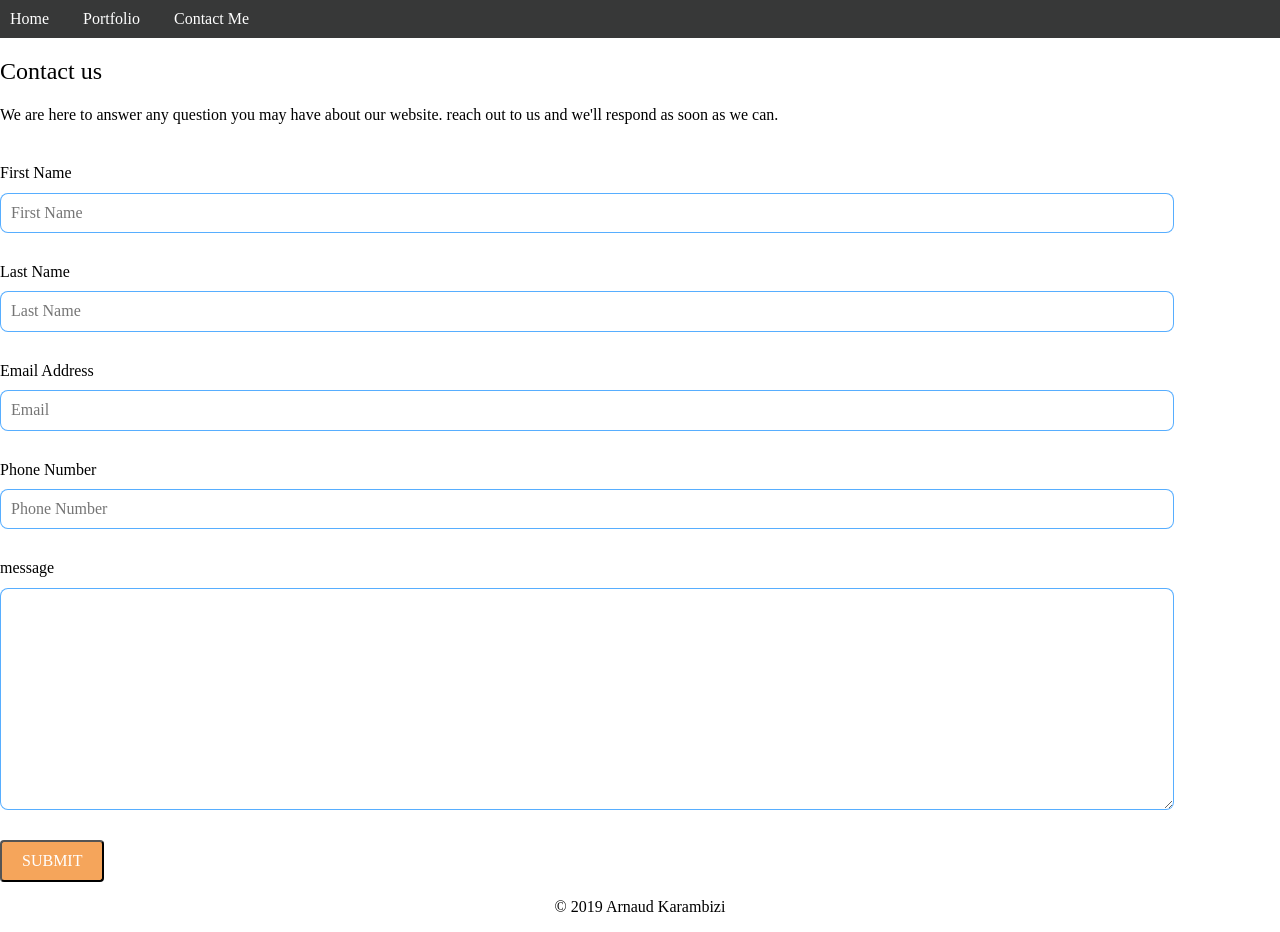
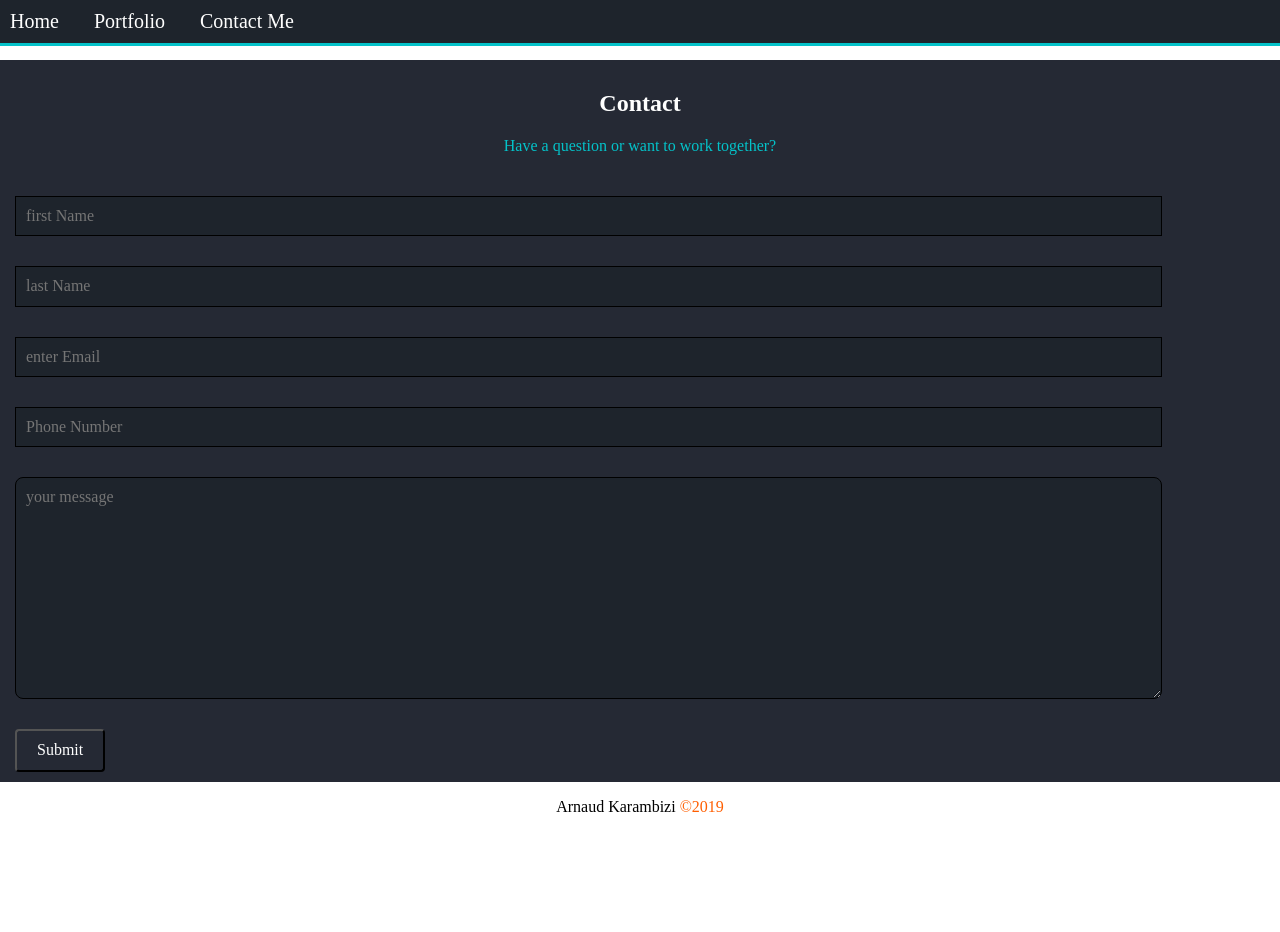
Before and after one commit to ArnaudKarambizi/Portfolio, a plain HTML site: page contact.html in a window 1280 px wide. After the commit the page ends 832 px from the top, so only its background shows below. Drawn offline with nearby package versions, Linux system fonts and the light colour scheme.

Commit message:
made changes

```diff
--- a/assets/css/style.css
+++ b/assets/css/style.css
@@ -11,15 +11,27 @@ a {
     text-decoration: none;
 }
 
-h2 {
-    font-family: ambroise-std;
-    font-weight: 200;
+h2 h3 {
+    font-family: raleway;
+    font-weight: 100;
+}
+
+.name {
+    color: #E31B6D;
 }
 
 .mynav {
-    background-color: rgba(3, 4, 5, 0.794);
+    font-family: 'raleway-bold';
+    text-transform: capitalize;
+    font-size: 20px;
+    background-color: #1E242C;
+    border-bottom: 3px solid #04C2C9;
+    margin-bottom: 14px;
+}
 
-    margin-bottom: 14px;
+.selected:hover {
+    transition-duration: .5s;
+    color: rgb(0, 132, 255) !important;
 }
 
 .mynav li {
@@ -55,11 +67,10 @@ h2 {
 }
 
 .aboutme {
-    font-family: ambroise-std;
+    font-family: raleway-bold;
     font-size: 20px;
     line-height: 24px;
     margin-bottom: 154px;
-    border: 0.5px solid rgb(0, 153, 255);
     background-color: white;
     border-radius: 18px;
     width: 500px;
@@ -68,42 +79,98 @@ h2 {
     text-align: center;
 }
 
-/* contac page */
-.contact p {
-    margin-bottom: 40px;
+#myportfolio {
+    font-family: raleway-bold;
+    white-space: initial;
+    /* line-break: auto; */
+    /* font-size: 16px; */
+    font-size: 20px;
 }
 
-.contact form {
+#myportfolio h1 {
+    font-family: raleway-bold sans-serif;
+    text-align: center;
+    text-transform: uppercase;
+    font-size: 25pt;
+    /* text-decoration: underline; */
+}
+
+/* contact page */
+.contact-container {
+    display: block;
+    width: 100%;
+    box-sizing: border-box;
+    outline: none;
+    border: 0;
+    padding: 10px 15px;
+    background-color: #252934;
+    font-size: 12pt;
+    margin-bottom: 3px;
+    /* color: #fff; */
+}
+
+.contact-container h2 {
+    font-family: 'raleway-bold';
+    color: #fff;
+    text-align: center;
+}
+
+.contact-container p {
+    color: #04C2C9;
+    margin-bottom: 40px;
+    text-align: center;
+}
+
+.contact-container form {
+
     width: 90%;
 }
 
-.contact input,
-.contact textarea {
+.contact-container input,
+.contact-container textarea {
     display: block;
     width: 100%;
-    border: 0.5px solid rgba(0, 132, 255, 0.658);
+    border: 0.5px solid;
 }
 
-.contact input {
+.contact-container input {
+    cursor: text;
+    caret-color: #fff;
+    background-color: #1E242C;
     padding: 10px 10px;
     margin: 10px 0 30px 0;
-    border-radius: 8px;
+
 }
 
-.contact textarea {
+input:focus {
+    border: 3px solid #fff;
+}
+
+textarea:focus {
+    border: 3px solid #fff;
+}
+
+
+.contact-container textarea {
+    background-color: #1E242C;
     padding: 10px 10px;
     margin: 10px 0 30px 0;
     height: 200px;
     border-radius: 8px;
 }
 
-.contact button {
-    background-color: rgb(245, 165, 91);
+.contact-container button {
+    background-color: #252934;
     padding: 10px 20px;
     color: #fff;
+
     font-weight: 200;
     cursor: pointer;
     border-radius: 4px;
+}
+
+.contact-container button:hover {
+    background-color: #04C2C9;
 }
 
 /* ------- FOOTER ---------*/
@@ -158,7 +225,12 @@ h2 {
 /* Add rounded corners to the top left and the top right corner of the image */
 .projects img {
     width: 400px;
-    border: 2px solid rgb(0, 132, 255);
+    border: 2px solid #04C2C9;
+    ;
     /* margin: auto; */
     border-radius: 5px;
 }
+
+.highlight {
+    color: rgb(255, 94, 0);
+}
--- a/contact.html
+++ b/contact.html
@@ -11,50 +11,49 @@
     <body>
         <nav class="mynav">
             <ul>
-                <li><a href="index.html">Home</a></li>
-                <li><a href="portfolio.html">portfolio</a></li>
-                <li><a href="contact.html">contact me </a></li>
+                <li><a href="index.html" class="selected">Home</a></li>
+                <li><a href="portfolio.html"class="selected">portfolio</a></li>
+                <li><a href="contact.html"class="selected">contact me </a></li>
             </ul>
         </nav>
 
-        <section class="contact container">
-            <h2>Contact us</h2>
+        <section class="contact-container">
+            <h2>Contact </h2>
             <p>
-                We are here to answer any question you may have about our
-                website. reach out to us and we'll respond as soon as we can.
+            Have a question or want to work together?
             </p>
             <form class="contact-form" action="#">
                 <div class="contact-names">
-                    <label for="firstName">First Name </label>
+
                     <input
                         type="text"
-                        name="FirstName"
+                        name="firstName"
                         id="firstName"
-                        placeholder="First Name"
+                        placeholder="first Name"
                         required
                     />
 
-                    <label for="LastName">Last Name </label>
+
                     <input
                         type="text"
-                        name="LastName"
-                        id="LastName"
-                        placeholder="Last Name"
+                        name="lastName"
+                        id="lastName"
+                        placeholder="last Name"
                         required
                     />
                 </div>
                 <div class="contact-email">
-                    <label for="email"> Email Address </label>
+
                     <input
                         type="email"
                         name="email"
                         id="email"
-                        placeholder="Email"
+                        placeholder="enter Email"
                         required
                     />
                 </div>
                 <div class="contact-phone">
-                    <label for="phone">Phone Number</label>
+
                     <input
                         type="text"
                         name="phone"
@@ -63,12 +62,12 @@
                     />
                 </div>
                 <div class="contact-comment">
-                    <label for="comment">message </label>
-                    <textarea id="comment" required></textarea>
+
+                    <textarea id="message" placeholder="your message" required></textarea>
                 </div>
 
                 <button class="contact-button" type="submit" name="submit">
-                    SUBMIT
+                    Submit
                 </button>
             </form>
         </section>
@@ -80,7 +79,7 @@
 
 
             <div class="footer-copyright">
-                <p>&copy; 2019 Arnaud Karambizi</p>
+                <p> Arnaud Karambizi <span class="highlight"> &copy;2019 </span></p>
             </div>
         </footer>
         <script src="https://ajax.googleapis.com/ajax/libs/jquery/3.4.1/jquery.min.js" type="text/javascript"></script>
```
Also changed, not shown: index.html (+7 -6 lines), portfolio.html (+7 -7 lines).
